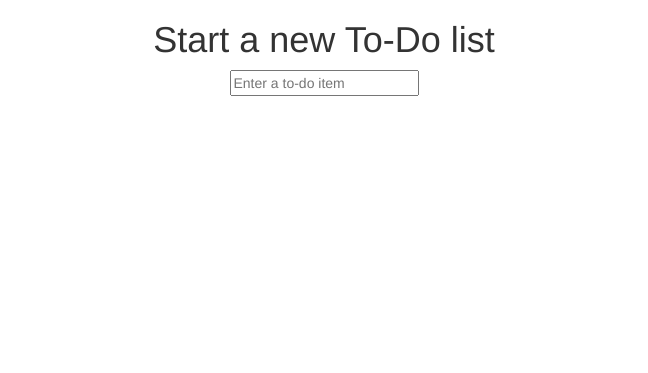
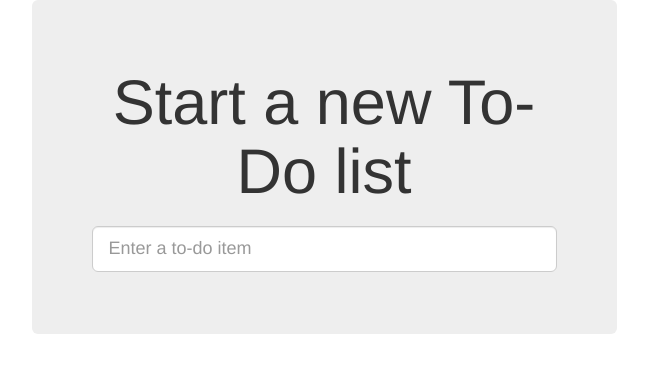
Before and after one commit to KristenM4/TDD-ToDo-List, a Django app: page / in a window 1280 px wide. Shown: the top 373 px of the page, without its empty margins (316-964 px from the left). Run offline with Django 4.2, Linux system fonts and the light colour scheme; some libraries are stand-ins or nearby versions.

Commit message:
style templates with bootstrap and new base.css file

```diff
--- /dev/null
+++ b/lists/static/lists/base.css
@@ -0,0 +1,3 @@
+#id_new_item {
+    margin-top: 2ex;
+   }
--- a/lists/templates/lists/base.html
+++ b/lists/templates/lists/base.html
@@ -4,17 +4,18 @@
         <meta http-equiv="X-UA-Compatible" content="IE=edge">
         <meta name="viewport" content="width=device-width, initial-scale=1">
         <title>To-Do lists</title>
+        <link href="/static/lists/base.css" rel="stylesheet">
         <link href="/static/lists/bootstrap/css/bootstrap.min.css" rel="stylesheet">
     </head>
 <body>
     <div class="container">
 
         <div class="row">
-            <div class="col-md-6 col-md-offset-3">
+            <div class="col-md-6 col-md-offset-3 jumbotron">
                 <div class="text-center">
                     <h1>{% block header_text %}{% endblock %}</h1>
                     <form method="POST" action="{% block form_action %}{% endblock %}">
-                        <input name="item_text" id="id_new_item" placeholder="Enter a to-do item">
+                        <input name="item_text" class="form-control input-lg" id="id_new_item" placeholder="Enter a to-do item">
                         {% csrf_token %}
                     </form>
                 </div>
--- a/lists/templates/lists/list.html
+++ b/lists/templates/lists/list.html
@@ -5,7 +5,7 @@
 {% block form_action %}/lists/{{ list.id }}/add_item{% endblock form_action %}
 
 {% block table %}
-    <table id="id_list_table">
+    <table id="id_list_table" class="table">
         {% for item in list.item_set.all %}
             <tr><td>{{ forloop.counter }}: {{ item.text }}</td></tr>
         {% endfor %}
```
